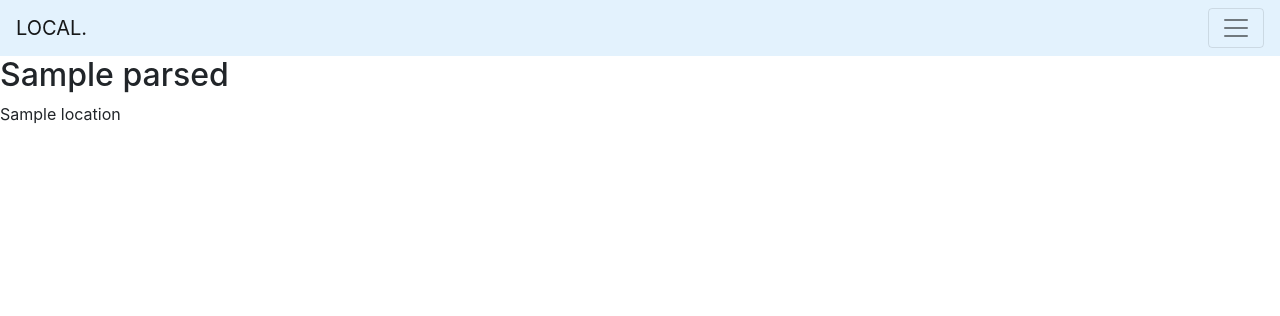
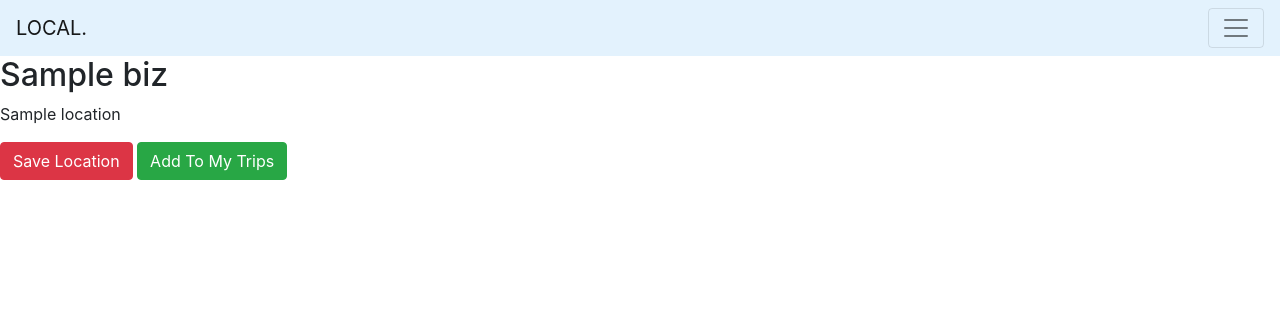
Before and after one commit to nguyenl1/local-app, a Django app: template templates/local_app/location_details.html in a window 1280 px wide. Shown: the top 316 px of the page. Run offline with Django 3.2, Linux system fonts and the light colour scheme; the template is opened without the code that fills it: most values are stand-ins (such as "Sample title", 1, 10 or a date in 2020); some libraries are stand-ins or nearby versions.

```diff
--- a/templates/local_app/location_details.html
+++ b/templates/local_app/location_details.html
@@ -2,8 +2,12 @@
 
 {% block content %}
 
-<h2> {{ parsed.name }} </h2>
+<h2> {{ biz.name }} </h2>
 
-<p> {{parsed.location }} </p>
+<p> {{ biz.location }} </p>
+
+    <a href="{% url 'save_location' biz.id %}" class="btn btn-danger" role="button" aria-pressed="true">Save Location</a>
+
+    <a href="{% url 'add_trip' desp.id %}" class="btn btn-success" role="button" aria-pressed="true"> Add To My Trips </a>
 
 {% endblock %}
```
Also changed, not shown: local_app/views.py (+6 -22 lines).
